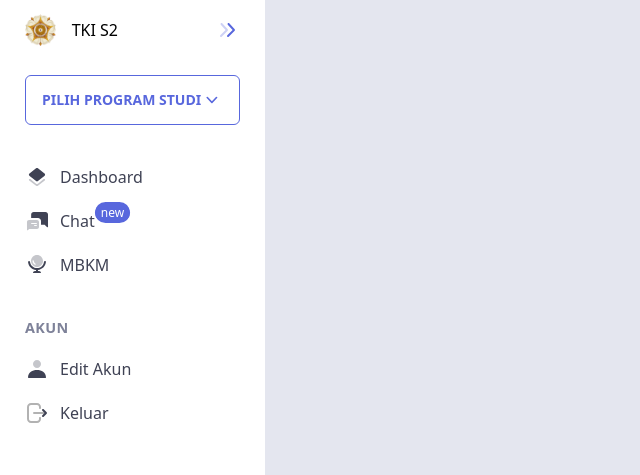
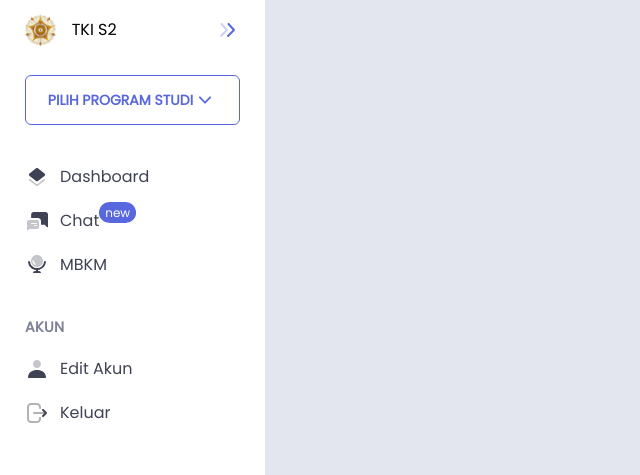
Before and after one commit to tsulatsitamim/tbb-ui, a Vue app: page / in a window 1280 px wide. Shown: the top 475 px of the page, without its empty margins (0-640 px from the left). Built offline with nearby package versions, Linux system fonts and the light colour scheme.

Commit message:
add font

```diff
--- a/src/assets/main.css
+++ b/src/assets/main.css
@@ -1,35 +1,5 @@
-@import './base.css';
+@import url('https://fonts.googleapis.com/css?family=Poppins&display=swap');
 
-#app {
-  max-width: 1280px;
-  margin: 0 auto;
-  padding: 2rem;
-
-  font-weight: normal;
+html, body {
+  font-family: 'Poppins', sans-serif;
 }
-
-a,
-.green {
-  text-decoration: none;
-  color: hsla(160, 100%, 37%, 1);
-  transition: 0.4s;
-}
-
-@media (hover: hover) {
-  a:hover {
-    background-color: hsla(160, 100%, 37%, 0.2);
-  }
-}
-
-@media (min-width: 1024px) {
-  body {
-    display: flex;
-    place-items: center;
-  }
-
-  #app {
-    display: grid;
-    grid-template-columns: 1fr 1fr;
-    padding: 0 2rem;
-  }
-}
--- a/src/main.ts
+++ b/src/main.ts
@@ -3,7 +3,7 @@ import { createPinia } from 'pinia'
 import { createRouter, createWebHistory } from 'vue-router'
 import App from './App.vue'
 
-// import './assets/main.css'
+import './assets/main.css'
 import './assets/tailwind.css'
 
 const router = createRouter({
```
